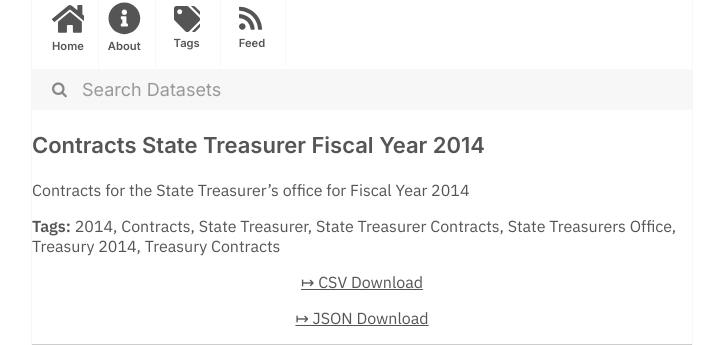
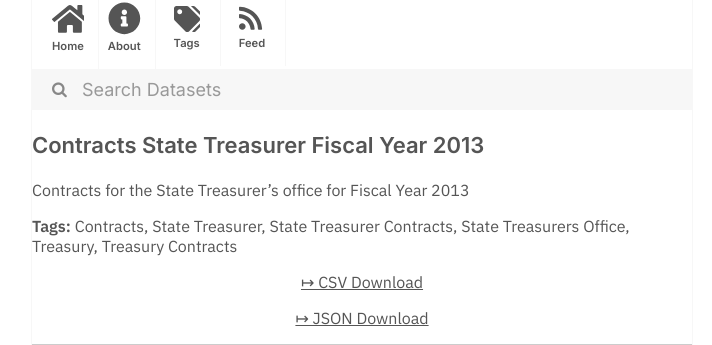
Before and after one commit to dayda-entities/state-of-oregon, a Jekyll site: the page built from _posts/2020-11-10-contracts-state-treasurer-fisc.md, in a window 1280 px wide. Shown: the part 216-561 px from the top of the page, without its empty margins (278-990 px from the left). Built offline with Jekyll 4.4.1, drawn with Linux system fonts in a browser that asks for light colours.

```diff
--- a/_posts/2020-11-10-contracts-state-treasurer-fisc.md
+++ b/_posts/2020-11-10-contracts-state-treasurer-fisc.md
@@ -1,22 +1,21 @@
 ---
-title: Contracts State Treasurer Fiscal Year 2014
-created: '2020-11-10T17:22:19.900142'
-modified: '2020-11-10T17:22:19.900152'
+title: Contracts State Treasurer Fiscal Year 2013
+created: '2020-11-10T17:22:17.446461'
+modified: '2020-11-10T17:22:17.446471'
 state: active
 type: dataset
 tags:
-  - '2014'
   - Contracts
   - State Treasurer
   - State Treasurer Contracts
   - State Treasurers Office
-  - Treasury 2014
+  - Treasury
   - Treasury Contracts
 groups:
   - Local Government
-csv_url: 'https://data.oregon.gov/api/views/cfab-grzt/rows.csv?accessType=DOWNLOAD'
-json_url: 'https://data.oregon.gov/api/views/cfab-grzt/rows.json?accessType=DOWNLOAD'
+csv_url: 'https://data.oregon.gov/api/views/b52y-h4mt/rows.csv?accessType=DOWNLOAD'
+json_url: 'https://data.oregon.gov/api/views/b52y-h4mt/rows.json?accessType=DOWNLOAD'
 layout: post
 
 ---
-Contracts for the State Treasurer's office for Fiscal Year 2014
+Contracts for the State Treasurer's office for Fiscal Year 2013
```
